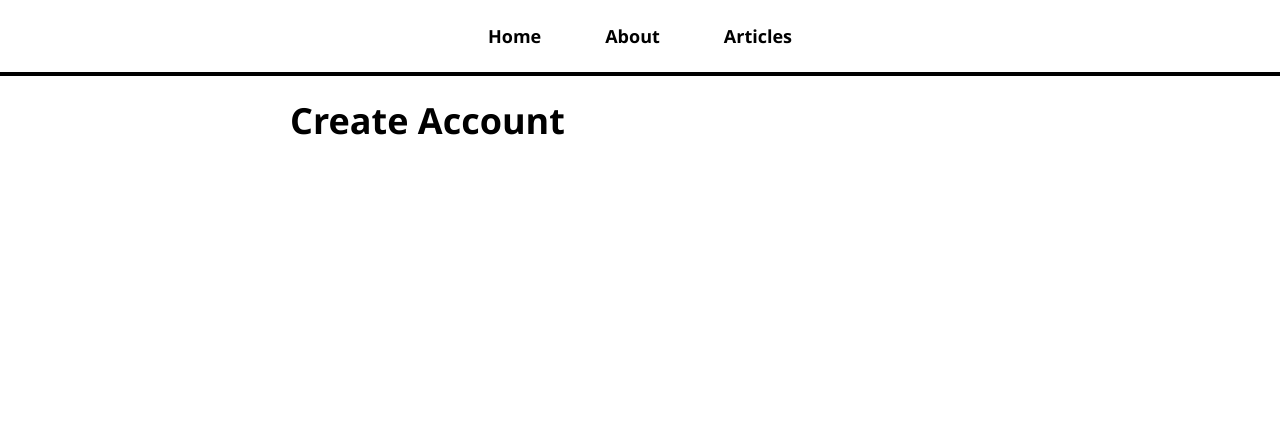
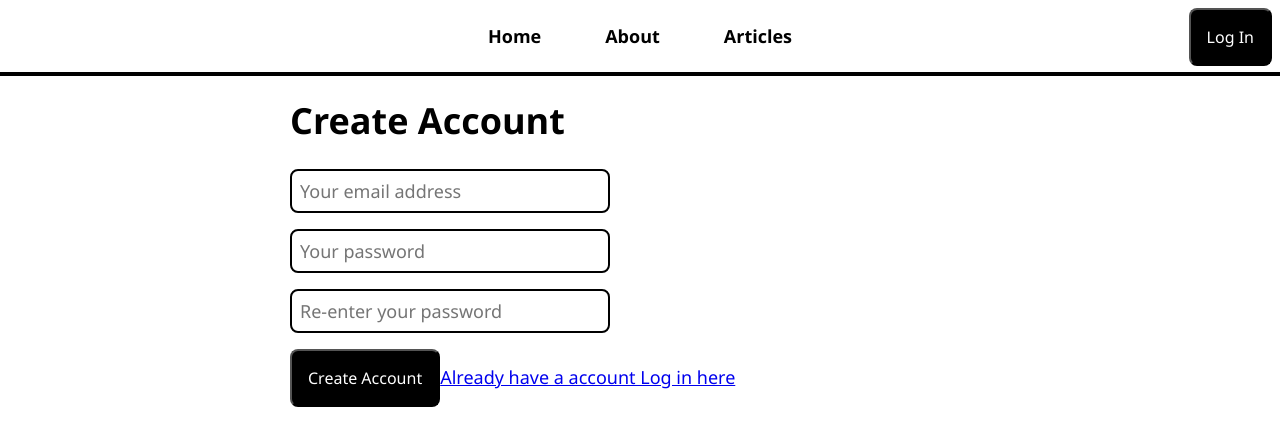
Before and after one commit to orcunSarmis/My-Blog-React, a React (Create React App) app: page /create-account in a window 1280 px wide. Shown: the top 446 px of the page. Built offline with nearby package versions, Linux system fonts and the light colour scheme; no server answers.

Commit message:
new stage

```diff
--- a/src/NavBar.js
+++ b/src/NavBar.js
@@ -1,7 +1,12 @@
 import React from "react";
-import { Link } from "react-router-dom";
+import { Link, useNavigate } from "react-router-dom";
+import { getAuth, signOut } from "firebase/auth";
+import useUser from "./hooks/useUser";
 
 const NavBar = () => {
+  const { user } = useUser();
+  const  navigate = useNavigate();
+
   return (
     <nav>
       <ul>
@@ -15,6 +20,18 @@ const NavBar = () => {
           <Link to="/articles">Articles</Link>
         </li>
       </ul>
+      <div className="nav-right">
+        {user
+        ? <button onClick={
+          () => {
+            signOut(getAuth());
+          }
+        }>Log Out</button>
+        : <button onClick={() => {
+          navigate('/login');
+        }}>Log In</button>
+      }
+        </div>
     </nav>
   );
 };
--- a/src/components/AddCommentForm.js
+++ b/src/components/AddCommentForm.js
@@ -1,14 +1,20 @@
 import axios from "axios";
 import { useState } from "react";
+import useUser from "../hooks/useUser";
 
 const AddCommentForm = ({ articleName, onArticleUpdated }) => {
   const [name, setName] = useState("");
   const [commentText, setCommentText] = useState("");
+  const { user } = useUser();
 
   const addComment = async () => {
+    const token = user && await user.getIdToken();
+    const headers = token ? { authtoken: token } : {};
     const response = await axios.post(`/api/articles/${articleName}/comments`, {
         postedBy: name,
         text: commentText,
+    }, {
+      headers,
     });
     const updatedArticle = response.data;
     onArticleUpdated(updatedArticle);
@@ -19,15 +25,7 @@ const AddCommentForm = ({ articleName, onArticleUpdated }) => {
   return (
     <div id="add-comment-form">
       <h3>Add a Comment</h3>
-      <label>
-        Name:
-        <input
-          value={name}
-          onChange={(e) => setName(e.target.value)}
-          type="text"
-        />
-      </label>
-      <label>
+      {user && <p>You are posting as {user.email}</p>}
         Comment:
         <textarea
           value={commentText}
@@ -35,7 +33,6 @@ const AddCommentForm = ({ articleName, onArticleUpdated }) => {
           rows="4"
           cols="50"
         />
-      </label>
       <button onClick={addComment}>Add Comment</button>
     </div>
   );
--- a/src/hooks/useUser.js
+++ b/src/hooks/useUser.js
@@ -1 +1,19 @@
-// const user = useUser();
+import { useState, useEffect } from "react";
+import { getAuth, onAuthStateChanged } from "firebase/auth";
+
+const useUser = () => {
+  const [user, setUser] = useState(null);
+  const [isLoading, setIsLoading] = useState(true);
+
+  useEffect(() => {
+    const unsubscribe = onAuthStateChanged(getAuth(), (user) => {
+      setUser(user);
+      setIsLoading(false);
+    });
+    return unsubscribe;
+  }, []);
+
+  return { user, isLoading };
+};
+
+export default useUser;
--- a/src/pages/ArticlePage.js
+++ b/src/pages/ArticlePage.js
@@ -5,25 +5,37 @@ import axios from "axios";
 import NotFoundPage from "./NotFoundPage";
 import CommentsList from "../components/CommentsList";
 import AddCommentForm from "../components/AddCommentForm";
+import useUser from "../hooks/useUser";
 import articles from "./article-content";
 
 const ArticlePage = () => {
-  const [articleInfo, setArticleInfo] = useState({ upvotes: 0, comments: [] });
+  const [articleInfo, setArticleInfo] = useState({ upvotes: 0, comments: [], canUpvote: false });
+  const { canUpvote } = articleInfo;
   const { articleId } = useParams();
+
+  const {user, isLoading} = useUser();
 
   useEffect(() => {
     const loadArticleInfo = async () => {
-      const response = await axios.get(`/api/articles/${articleId}`);
+      const token = user && await user.getIdToken();
+      const headers = token ? { authtoken: token } : {};
+      const response = await axios.get(`/api/articles/${articleId}`, { headers });
       const newArticleInfo = response.data;
       setArticleInfo(newArticleInfo);
-    };
-    loadArticleInfo();
-  }, []);
+    }
+
+    if (isLoading) {
+      loadArticleInfo();
+    }
+
+  }, [isLoading, user]);
 
   const article = articles.find((article) => article.name === articleId);
 
   const addUpvote = async () => {
-    const response = await axios.put(`/api/articles/${articleId}/upvote`);
+    const token = user && await user.getIdToken();
+    const headers = token ? { authtoken: token } : {};
+    const response = await axios.put(`/api/articles/${articleId}/upvote`, null, { headers });
     const updatedArticle = response.data;
     setArticleInfo(updatedArticle);
   };
@@ -36,16 +48,20 @@ const ArticlePage = () => {
     <>
       <h1>{article.title}</h1>
       <div className="upvote-section">
-        <button onClick={addUpvote}>Upvote</button>
+        {user
+        ? <button onClick={addUpvote}>{canUpvote ? 'Upvote' : 'Already Upvoted'}</button>
+        : <button>Log in to upvote</button>}
         <p>This arfticle has {articleInfo.upvotes} upvote(s)</p>
       </div>
       {article.content.map((paragraph, i) => (
         <p key={i}>{paragraph}</p>
       ))}
-      <AddCommentForm
+      {user
+      ? <AddCommentForm
         articleName={articleId}
         onArticleUpdated={(updatedArticle) => setArticleInfo(updatedArticle)}
       />
+      : <button>Log in to add a comment</button>}
       <CommentsList comments={articleInfo.comments} />
     </>
   );
--- a/src/pages/CreateAccountPage.js
+++ b/src/pages/CreateAccountPage.js
@@ -1,7 +1,57 @@
+import { Suspense, useState } from "react";
+import { Link, useNavigate } from "react-router-dom";
+import { getAuth, createUserWithEmailAndPassword } from "firebase/auth";
+
 const CreateAccountPage = () => {
-    return (
-        <h1> Create Account</h1>
-    );
+        const [email, setEmail] = useState("");
+        const [password, setPassword] = useState("");
+        const [confirmPassword, setConfirmPassword] = useState("");
+        const [error, setError] = useState("");
+
+
+        const navigate = useNavigate();
+
+        const createAccount = async () => {
+            try {
+                if (password !== confirmPassword) {
+                    setError('Password and confirm password do not match');
+                    return;
+                }
+
+                await createUserWithEmailAndPassword(getAuth(), email, password);
+                navigate('/articles');
+            } catch (e) {
+                setError(e.message);
+            }
+        }
+
+
+        return (
+          <>
+            <h1>Create Account</h1>
+            {error && <p className="error">{error}</p>}
+            <input
+              placeholder="Your email address"
+              value={email}
+              onChange={(e) => setEmail(e.target.value)}
+            />
+            <input
+              type="password"
+              placeholder="Your password"
+              value={password}
+              onChange={(e) => setPassword(e.target.value)}
+            />
+
+<input
+              type="password"
+              placeholder="Re-enter your password"
+              value={confirmPassword}
+              onChange={(e) => setConfirmPassword(e.target.value)}
+            />
+            <button onClick={createAccount}>Create Account</button>
+            <Link to={"/login"}>Already have a account Log in here</Link>
+          </>
+        );
 }
 
 export default CreateAccountPage;
```
